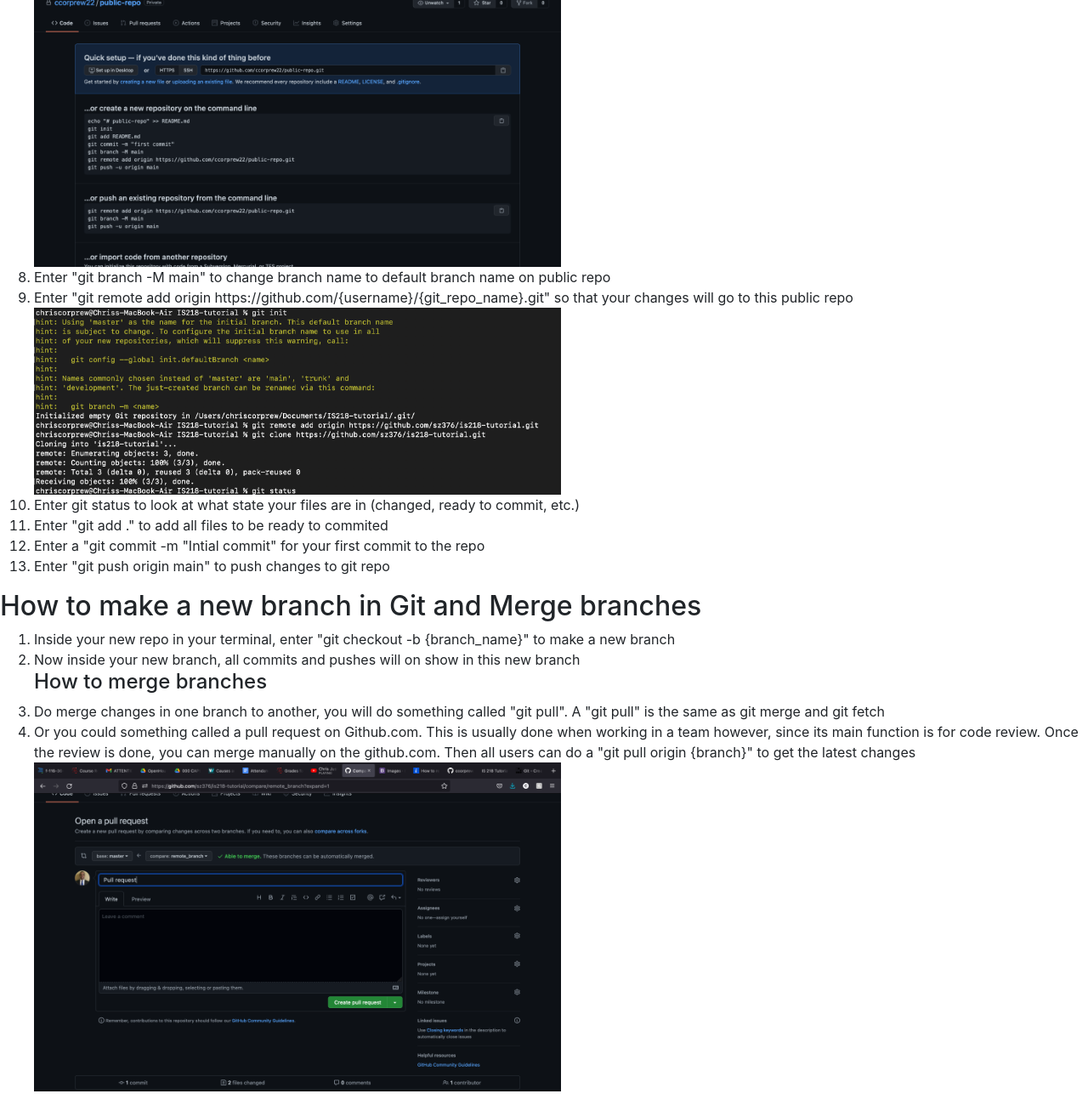
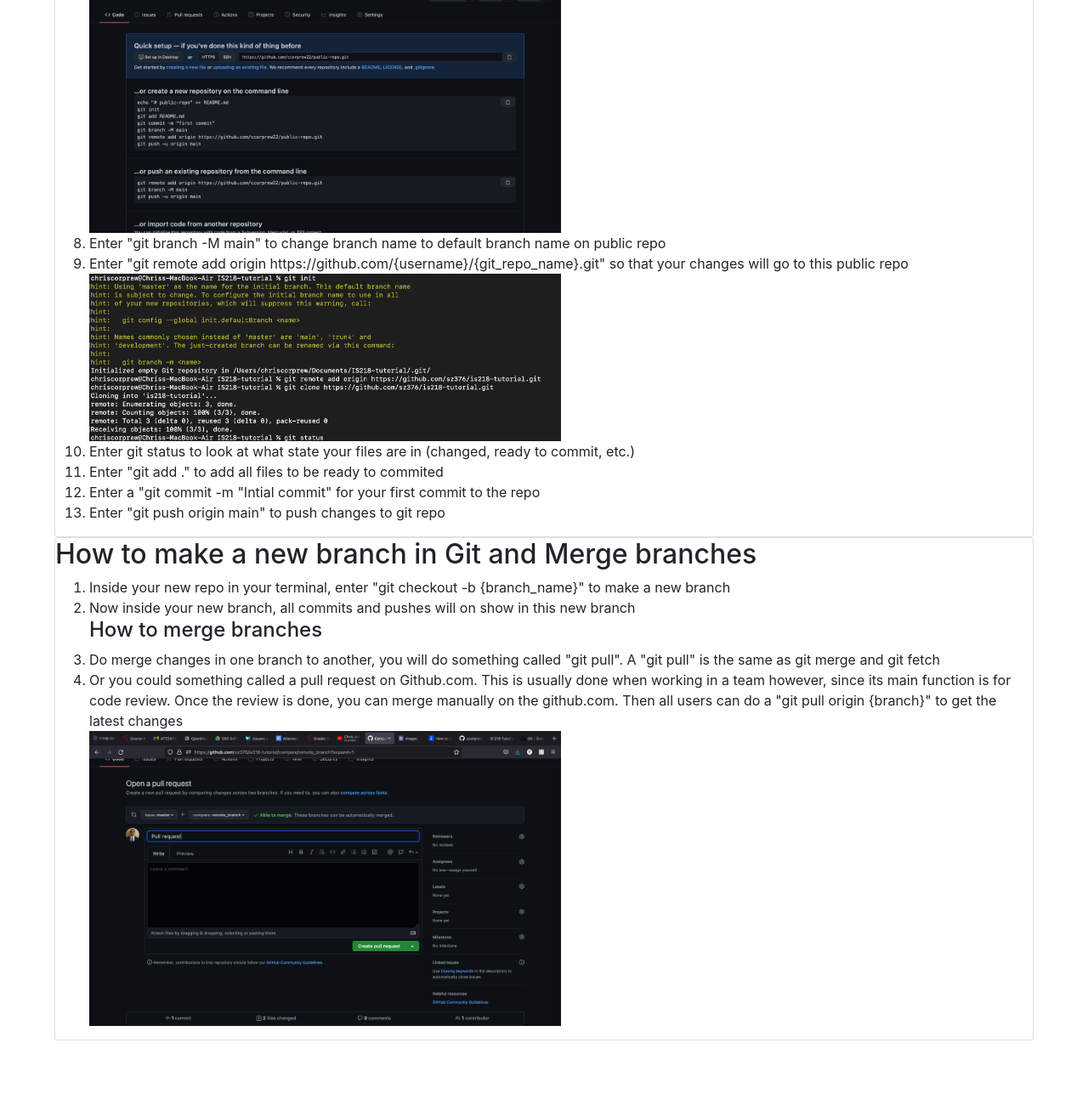
Before and after one commit to sz376/is218-tutorial, a plain HTML site: page public_html/index.html in a window 1280 px wide. Shown: the part 495-1795 px from the top of the page at 85% size. After the commit the page ends 1719 px from the top, so only its background shows below. Drawn offline with nearby package versions, Linux system fonts and the light colour scheme.

Commit message:
Put text in cards

```diff
--- a/public_html/css/styles.css
+++ b/public_html/css/styles.css
@@ -12,3 +12,7 @@
 .heading-padding{
   padding-top: 20px;
 }
+
+.card-size{
+  width: 90%;
+}
--- a/public_html/index.html
+++ b/public_html/index.html
@@ -32,7 +32,7 @@
     <img src="images/azure.png" class="mx-auto logo-size" alt="...">
   </div>
 
-  <div>
+  <div class="card card-size mx-auto">
     <h2 class="text-left">How to make a git repository</h2>
     <ol>
       <li>Enter terminal and enter “cd Desktop”</li>
@@ -52,7 +52,7 @@
       <li>Enter "git push origin main" to push changes to git repo</li>
     </ol>
   </div>
-  <div>
+  <div class="card card-size mx-auto">
     <h2 class="text-left">How to make a new branch in Git and Merge branches</h2>
     <ol>
       <li>Inside your new repo in your terminal, enter "git checkout -b {branch_name}" to make a new branch</li>
```
